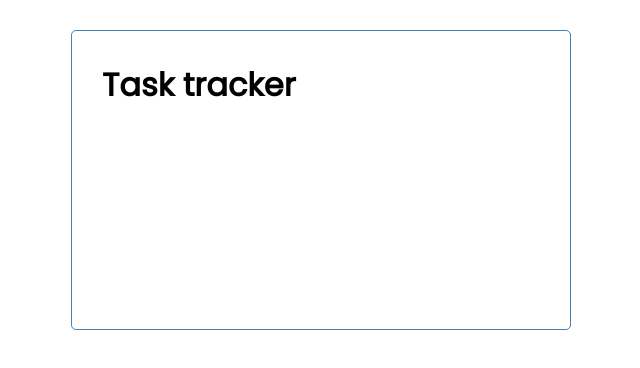
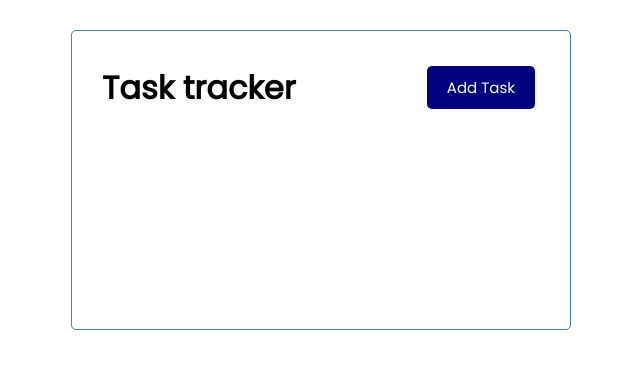
Before and after one commit to mae-noh/Vue-tasktracker, a Vue app: page / in a window 1280 px wide. Shown: the top 368 px of the page, without its empty margins (319-959 px from the left). Built offline with nearby package versions, Linux system fonts and the light colour scheme.

Commit message:
Add Button.vue @click methods

```diff
--- /dev/null
+++ b/src/components/Button.vue
@@ -0,0 +1,18 @@
+<template>
+    <button @click="onClick()" :style="{background: color}" class="btn"> {{text}} </button>
+</template>
+
+<script>
+export default {
+    name: 'Button',
+    props: {
+        text: String,
+        color: String,
+    },
+    methods:    {
+        onClick(){
+            console.log('click');
+        }
+    }
+}
+</script>
--- a/src/components/Header.vue
+++ b/src/components/Header.vue
@@ -1,18 +1,21 @@
 <template>
     <header>
         <h1>{{ title }}</h1>
+        <Button text="Add Task" color="navy"/>
     </header>
 </template>
 
 <script>
+import Button from './Button'
+
 export default {
     name: 'Header',
     props: {
-        title: {
-            type: String,
-            default: 'Hello World',
-        }
+        title: String,
     },
+    components: {
+        Button,
+    }
 }
 </script>
 
```
